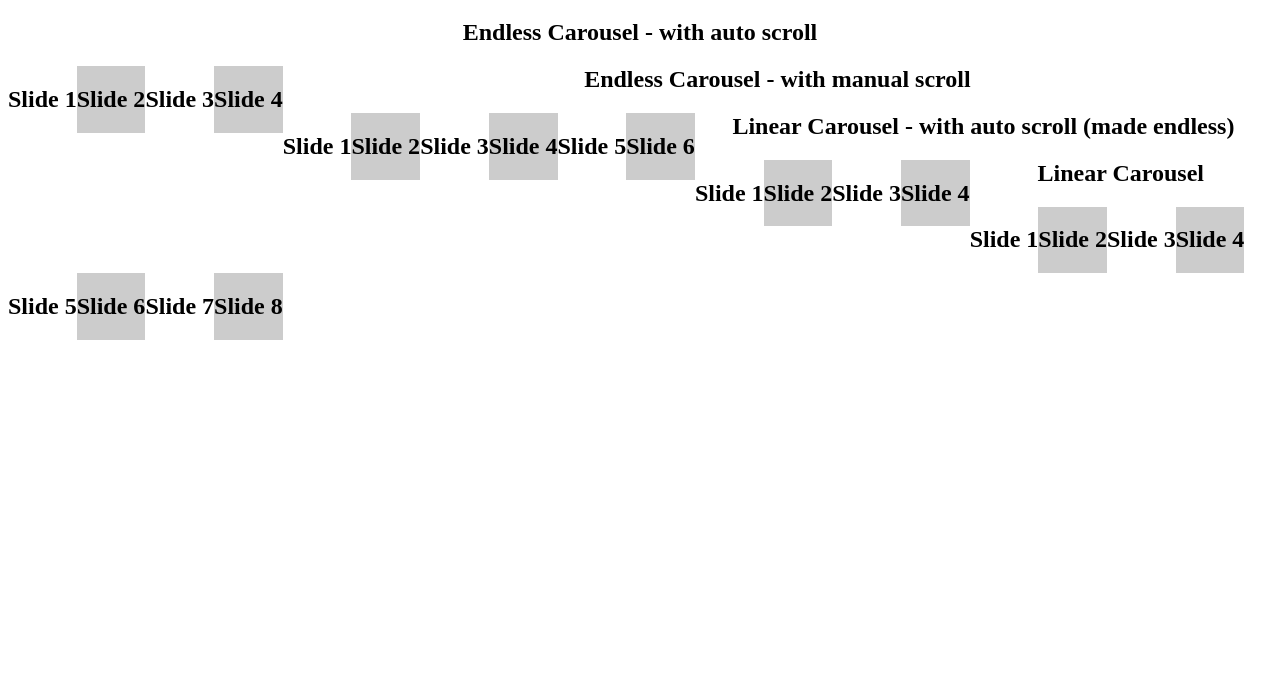
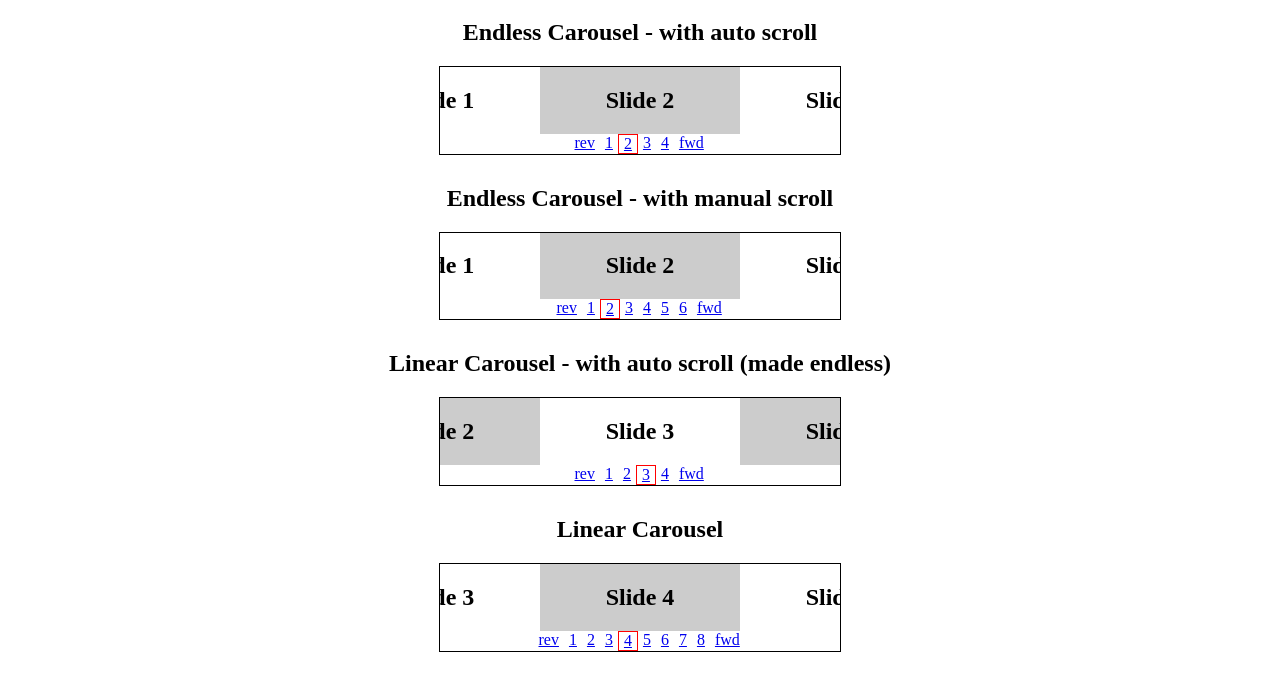
Before and after one commit to method7/Simple-Carousel, a plain HTML site: page mootools.html in a window 1280 px wide. Shown: the part 61-752 px from the top of the page. Drawn offline with Linux system fonts and the light colour scheme.

Commit message:
Update mootools.html

```diff
--- a/mootools.html
+++ b/mootools.html
@@ -2,7 +2,7 @@
 <html xmlns="http://www.w3.org/1999/xhtml" lang="en-gb" xml:lang="en-gb">
     <head>
         <meta http-equiv="content-type" content="text/html; charset=utf-8" />
-        <script type="text/javascript" src="js/moo.1.4.5/core.js"></script>
+        <script type="text/javascript" src="core.js"></script>
         <script type="text/javascript">
 
             infinateCarousel = new Class({
```
